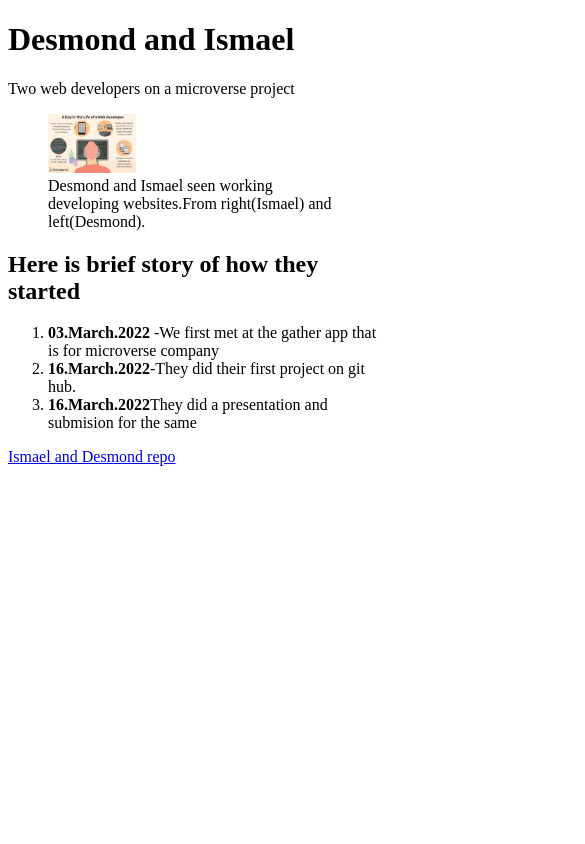
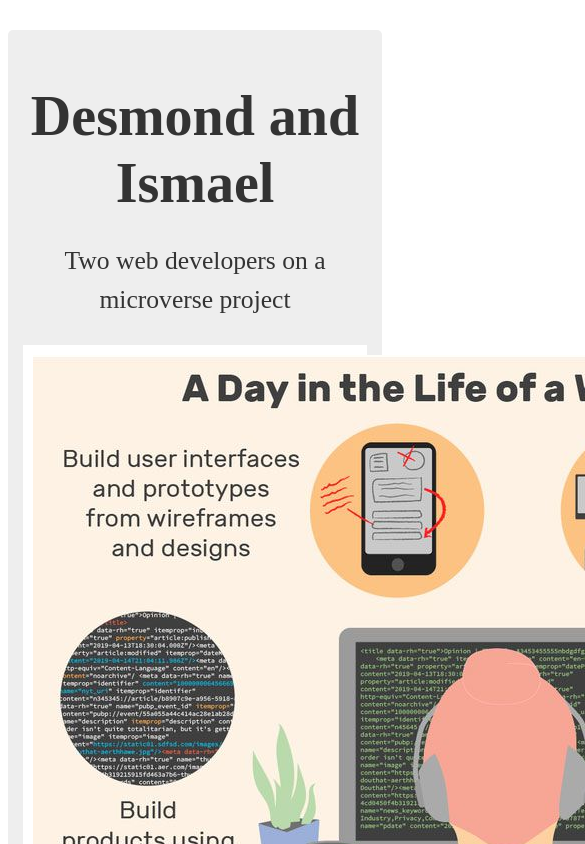
Before and after one commit to 28919926/dsmond-ismael-html-css, a plain HTML site: page html-css/index.html in a window 390 px wide. Shown: the top 844 px of the page, 585 px wide, since content can reach past the window. Drawn offline with Linux system fonts and the light colour scheme; files whose address does not match are found by name.

Commit message:
newcommit

```diff
--- a/html-css/index.html
+++ b/html-css/index.html
@@ -3,10 +3,92 @@
 <head>
     <style>
 
+body {
+  font-family: -apple-system, BlinkMacSystemFont,'Helvetica Neue', sans-serif
+    'Helvetica Neue', Arial, sans-serif;
+  font-size: 1.6rem;
+  line-height: 1.5;
+  text-align: center;
+  color: #333;
+  margin: 0;
+}
+
+h1 {
+  font-size: 4rem;
+  margin-bottom: 0;
+}
+
+@media (max-width: 460px) {
+  h1 {
+    font-size: 3.5rem;
+    line-height: 1.2;
+  }
+}
+
+h2 {
+  font-size: 3.25rem;
+}
+
+a {
+  color: #477ca7;
+}
+
+a:visited {
+  color: #74638f;
+}
+
+#main {
+  margin: 30px 8px;
+  padding: 15px;
+  border-radius: 5px;
+  background: #eee;
+}
+  }
+
+
 img {
-max-width: 30%;
-height: auto;
-margin: 0 auto;
+  max-width: 100%;
+  display: block;
+  height: auto;
+  margin: 0 auto;
+}
+
+#img-div {
+  background: white;
+  padding: 10px;
+  margin: 0;
+}
+
+#img-caption {
+  margin: 15px 0 5px 0;
+}
+
+
+}
+
+#headline {
+  margin: 50px 0;
+  text-align: center;
+}
+
+ul {
+  max-width: 550px;
+  margin: 0 auto 50px auto;
+  text-align: left;
+  line-height: 1.6;
+}
+
+li {
+  margin: 16px 0;
+}
+
+blockquote {
+  font-style: italic;
+  max-width: 545px;
+  margin: 0 auto 50px auto;
+  text-align: left;
+
+
 
 }
 
```
